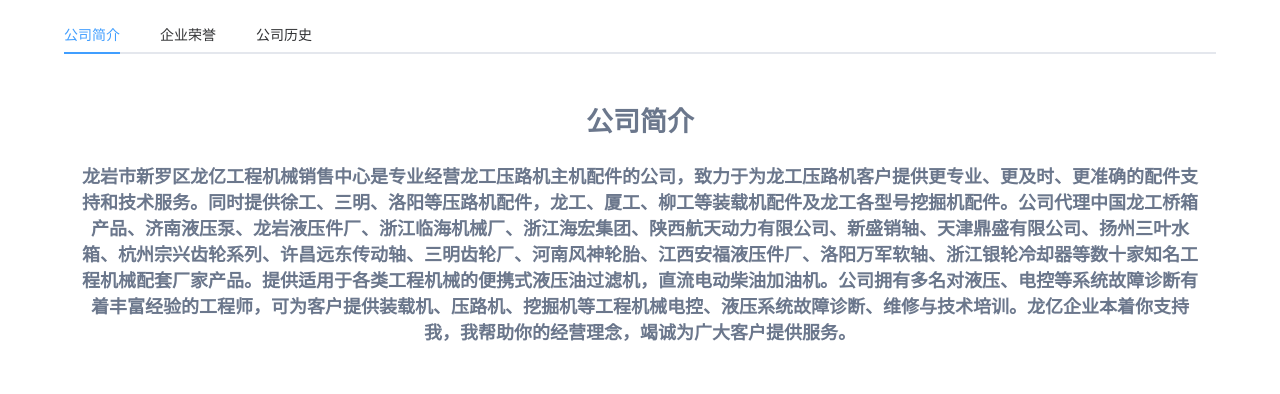
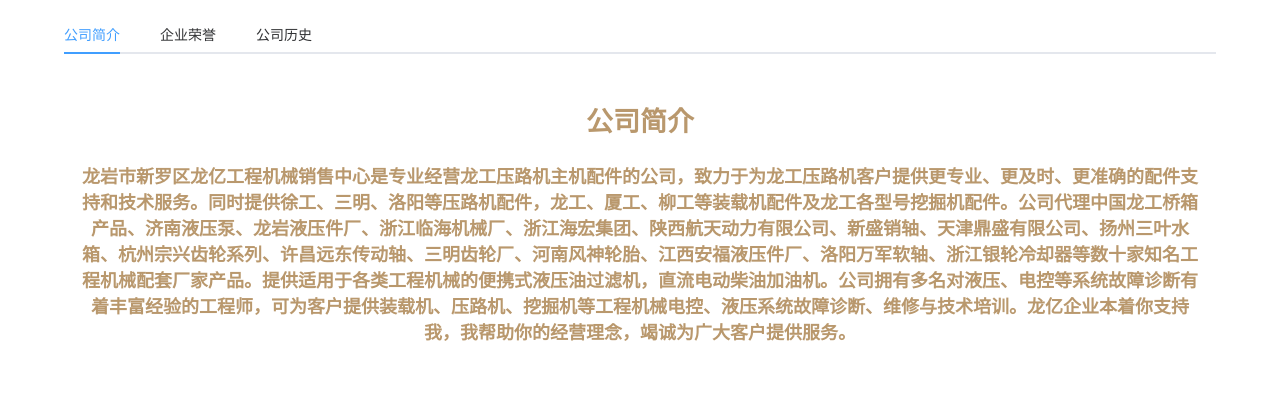
Before and after one commit to changshuai88/vue_demo, a Vue app in the folder vite-vue/: page /about in a window 1280 px wide. Shown: the part 406-800 px from the top of the page. Built offline with nearby package versions, Linux system fonts and the light colour scheme.

Commit message:
快速回到顶部栏

```diff
--- a/vite-vue/src/components/Quickbar.vue
+++ b/vite-vue/src/components/Quickbar.vue
@@ -8,10 +8,11 @@
         box-shadow: var(--el-box-shadow-lighter);
         text-align: center;
         line-height: 40px;
-        color: #1989fa;
+        font-size: 20px;
+        color: #f0c649;
       "
     >
-      UP
+      顶
     </div>
   </el-backtop>
 </template>
--- a/vite-vue/src/views/about/About.vue
+++ b/vite-vue/src/views/about/About.vue
@@ -27,7 +27,7 @@
 <style>
 .demo-tabs > .el-tabs__content {
   padding: 10px;
-  color: #6b778c;
+  color: #b9986d;
   font-size: 18px;
   font-weight: 600;
 }
```
